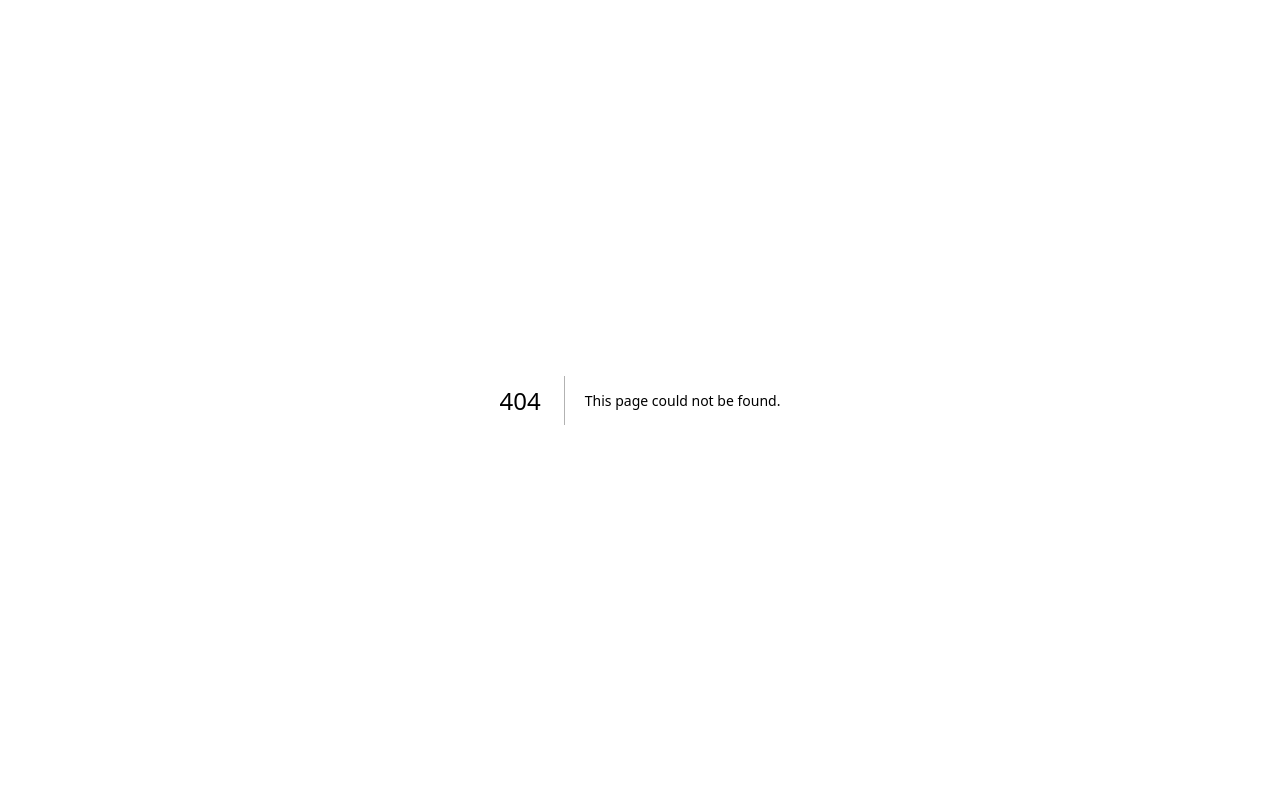
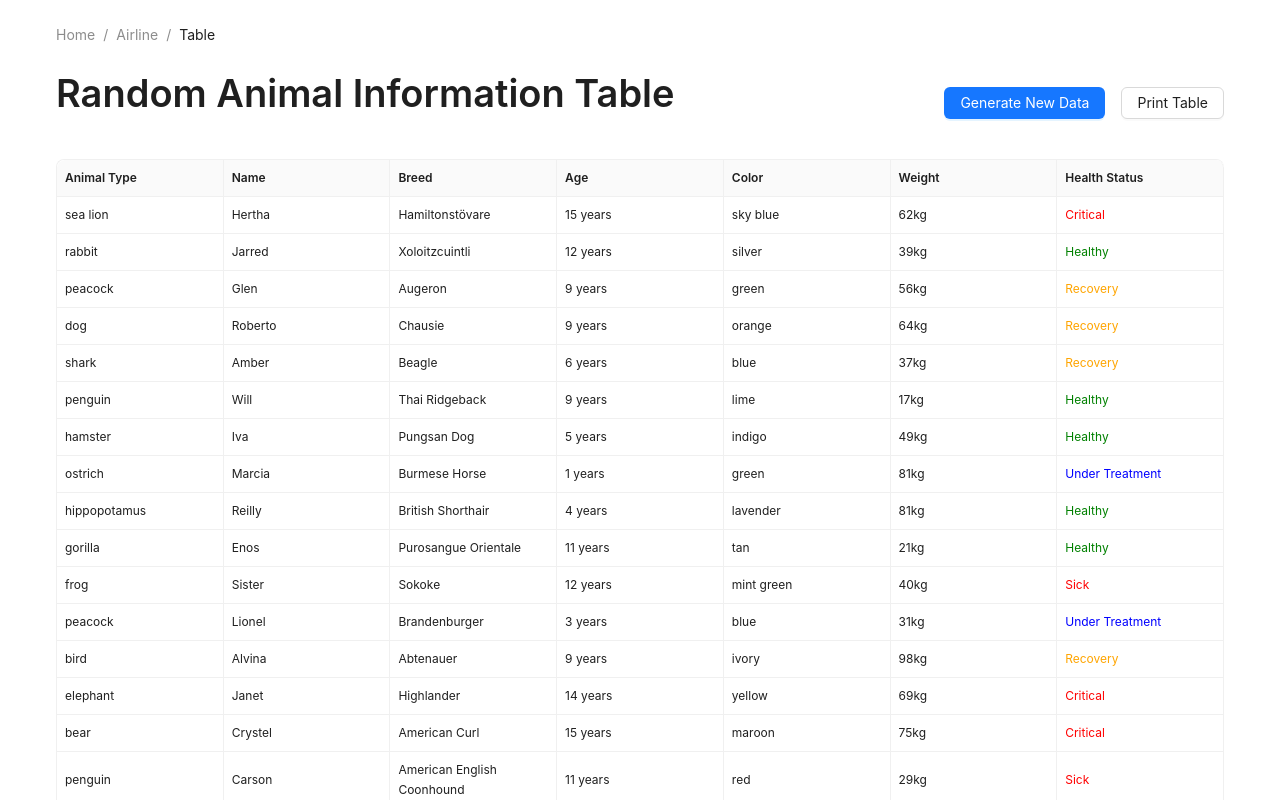
Before and after one commit to meetqy/randomkits, a Next.js app: page /animal/table in a window 1280 px wide. Before the commit this address had no page. Shown: the top 800 px of the page. Built offline with nearby package versions, Linux system fonts and the light colour scheme; what @ant-design/nextjs-registry would draw is missing.

Commit message:
feat: Add animal data generation and display components with layout and redirection

```diff
--- /dev/null
+++ b/src/app/(tool)/animal/layout.tsx
@@ -0,0 +1,17 @@
+import { Breadcrumb } from "antd";
+import Link from "next/link";
+
+export default function Layout({ children }: { children: React.ReactNode }) {
+  return (
+    <div className="p-6">
+      <Breadcrumb
+        items={[
+          { title: <Link href="/">Home</Link> },
+          { title: "Airline" },
+          { title: "Table" },
+        ]}
+      />
+      {children}
+    </div>
+  );
+}
--- /dev/null
+++ b/src/app/(tool)/animal/page.tsx
@@ -0,0 +1,5 @@
+import { redirect } from "next/navigation";
+
+export default function Page() {
+  redirect("/airline/table");
+}
--- /dev/null
+++ b/src/app/(tool)/animal/table/client.tsx
@@ -0,0 +1,135 @@
+"use client";
+import { Button, ConfigProvider, Table, theme, Typography } from "antd";
+import { faker } from "@faker-js/faker";
+import { useCallback, useState, useRef } from "react";
+import { useReactToPrint } from "react-to-print";
+
+const { Title } = Typography;
+
+interface AnimalData {
+  key: string;
+  type: string;
+  name: string;
+  breed: string;
+  age: number;
+  color: string;
+  weight: string;
+  status: string;
+}
+
+const generateData = (): AnimalData[] => {
+  return Array.from({ length: 50 }, (_, index) => ({
+    key: index.toString(),
+    type: faker.animal.type(),
+    name: faker.person.firstName(),
+    breed: faker.helpers.arrayElement([
+      faker.animal.dog(),
+      faker.animal.cat(),
+      faker.animal.bird(),
+      faker.animal.horse(),
+      faker.animal.rabbit(),
+    ]),
+    age: faker.number.int({ min: 1, max: 15 }),
+    color: faker.color.human(),
+    weight: `${faker.number.int({ min: 1, max: 100 })}kg`,
+    status: faker.helpers.arrayElement([
+      "Healthy",
+      "Sick",
+      "Recovery",
+      "Critical",
+      "Under Treatment",
+    ]),
+  }));
+};
+
+const columns = [
+  {
+    title: "Animal Type",
+    dataIndex: "type",
+    key: "type",
+  },
+  {
+    title: "Name",
+    dataIndex: "name",
+    key: "name",
+  },
+  {
+    title: "Breed",
+    dataIndex: "breed",
+    key: "breed",
+  },
+  {
+    title: "Age",
+    dataIndex: "age",
+    key: "age",
+    render: (age: number) => `${age} years`,
+  },
+  {
+    title: "Color",
+    dataIndex: "color",
+    key: "color",
+  },
+  {
+    title: "Weight",
+    dataIndex: "weight",
+    key: "weight",
+  },
+  {
+    title: "Health Status",
+    dataIndex: "status",
+    key: "status",
+    render: (status: string) => {
+      const colorMap: Record<string, string> = {
+        Healthy: "green",
+        Sick: "red",
+        Recovery: "orange",
+        Critical: "red",
+        "Under Treatment": "blue",
+      };
+      return <span style={{ color: colorMap[status] }}>{status}</span>;
+    },
+  },
+];
+
+export function AnimalClient() {
+  const [data, setData] = useState<AnimalData[]>(generateData());
+  const componentRef = useRef<HTMLDivElement>(null);
+
+  const handleRefresh = useCallback(() => {
+    setData(generateData());
+  }, []);
+
+  const handlePrint = useReactToPrint({
+    contentRef: componentRef,
+  });
+
+  return (
+    <div className="py-6">
+      <div className="mb-6 flex items-center justify-between">
+        <Title level={1}>Random Animal Information Table</Title>
+        <div className="space-x-4">
+          <Button onClick={handleRefresh} type="primary">
+            Generate New Data
+          </Button>
+          <Button onClick={() => handlePrint()}>Print Table</Button>
+        </div>
+      </div>
+
+      <div ref={componentRef}>
+        <ConfigProvider
+          theme={{
+            algorithm: theme.compactAlgorithm,
+          }}
+        >
+          <Table
+            sticky
+            columns={columns}
+            dataSource={data}
+            pagination={false}
+            bordered
+          />
+        </ConfigProvider>
+      </div>
+    </div>
+  );
+}
--- /dev/null
+++ b/src/app/(tool)/animal/table/page.tsx
@@ -0,0 +1,12 @@
+import type { Metadata } from "next";
+import { AnimalClient } from "./client";
+
+export const metadata: Metadata = {
+  title: "Random Airline Flight Data Generator & Exporter",
+  description:
+    "Generate and export random airline flight data in multiple formats (CSV, Excel, PDF, Image). Features include flight numbers, routes, prices, status, and more.",
+};
+
+export default function Page() {
+  return <AnimalClient />;
+}
```
